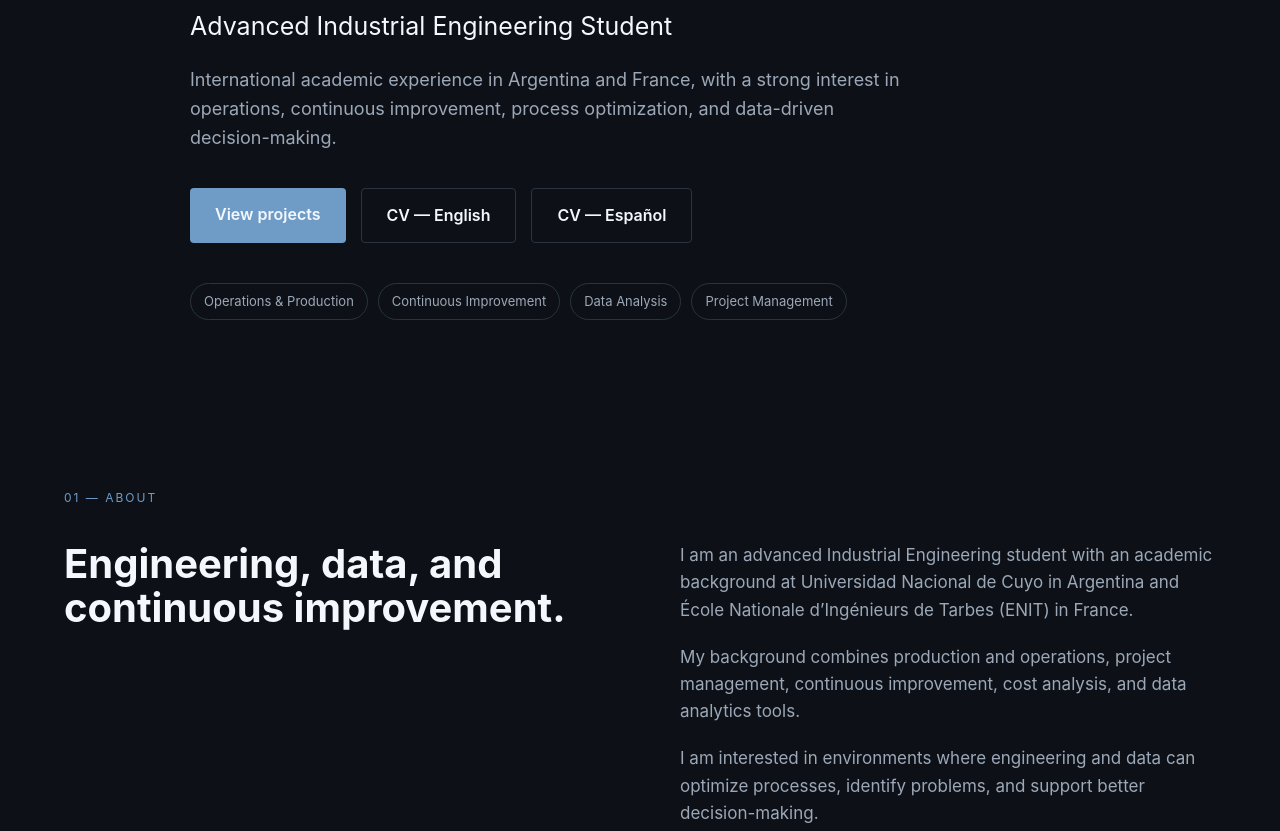
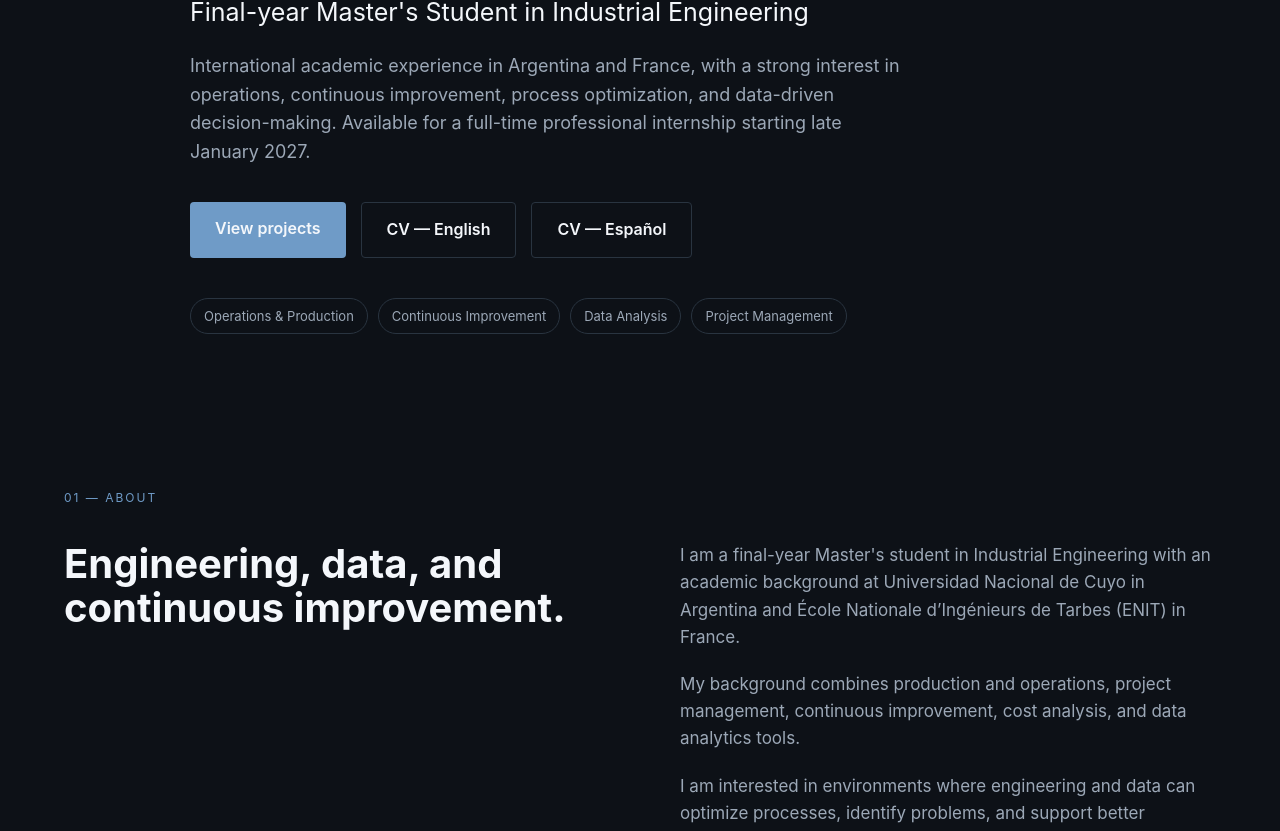
Before and after one commit to LucasReinoso5/portfolio-lucas, a plain HTML site: page index.html in a window 1280 px wide. Shown: the part 404-1235 px from the top of the page. Drawn offline with Linux system fonts and the light colour scheme.

Commit message:
Update profile and internship availability
Updated the description to reflect current academic status and internship availability.

```diff
--- a/index.html
+++ b/index.html
@@ -61,13 +61,13 @@
                 </h1>
 
                 <h2>
-                    Advanced Industrial Engineering Student
+                    Final-year Master's Student in Industrial Engineering
                 </h2>
 
                 <p class="hero-description">
                     International academic experience in Argentina and France,
                     with a strong interest in operations, continuous improvement,
-                    process optimization, and data-driven decision-making.
+                    process optimization, and data-driven decision-making. Available for a full-time professional internship starting late January 2027.
                 </p>
 
                 <div class="hero-buttons">
@@ -128,7 +128,7 @@
                     <div class="about-text">
 
                         <p>
-                            I am an advanced Industrial Engineering student with
+                            I am a final-year Master's student in Industrial Engineering with
                             an academic background at Universidad Nacional de
                             Cuyo in Argentina and École Nationale d’Ingénieurs
                             de Tarbes (ENIT) in France.
```
